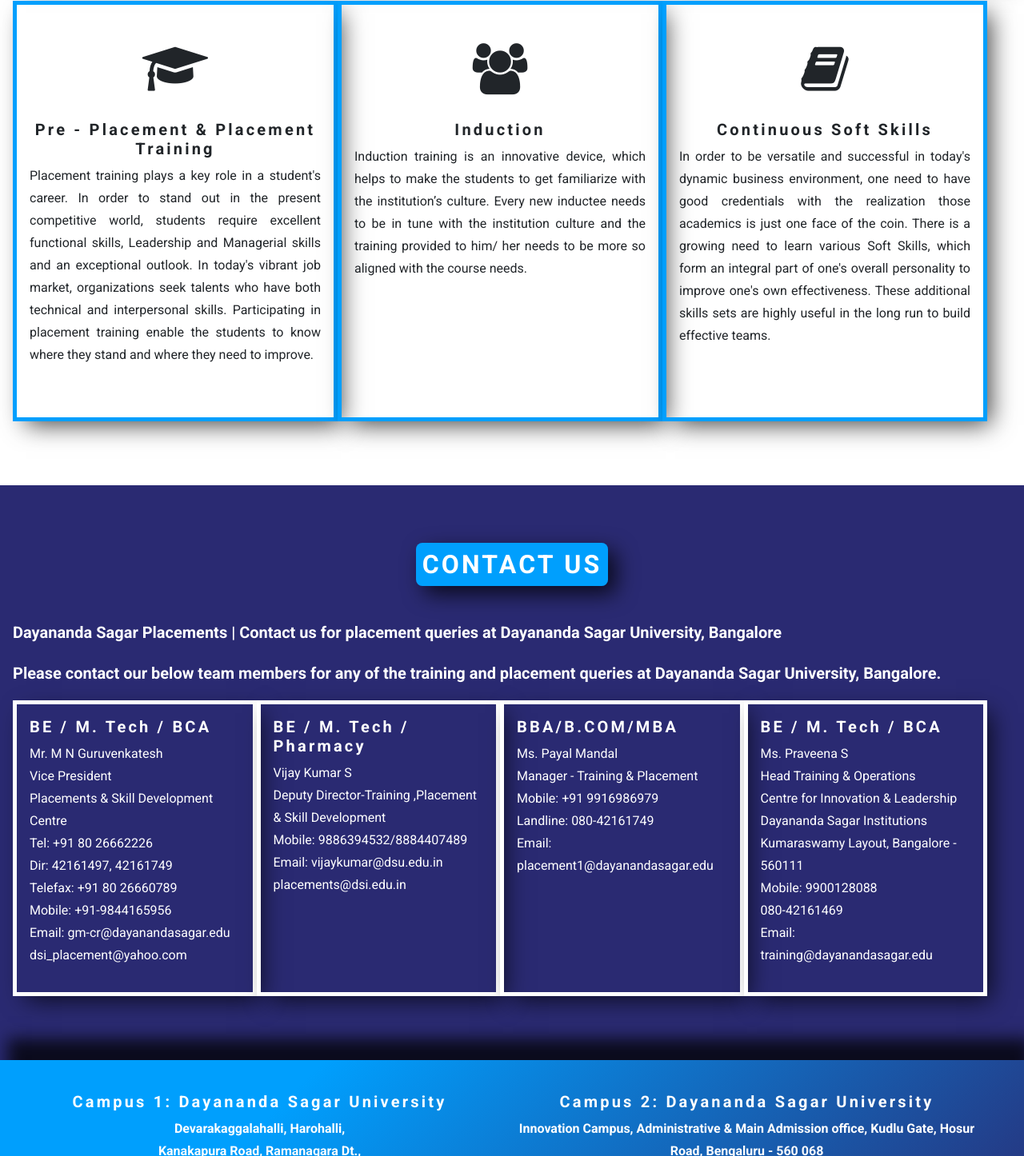
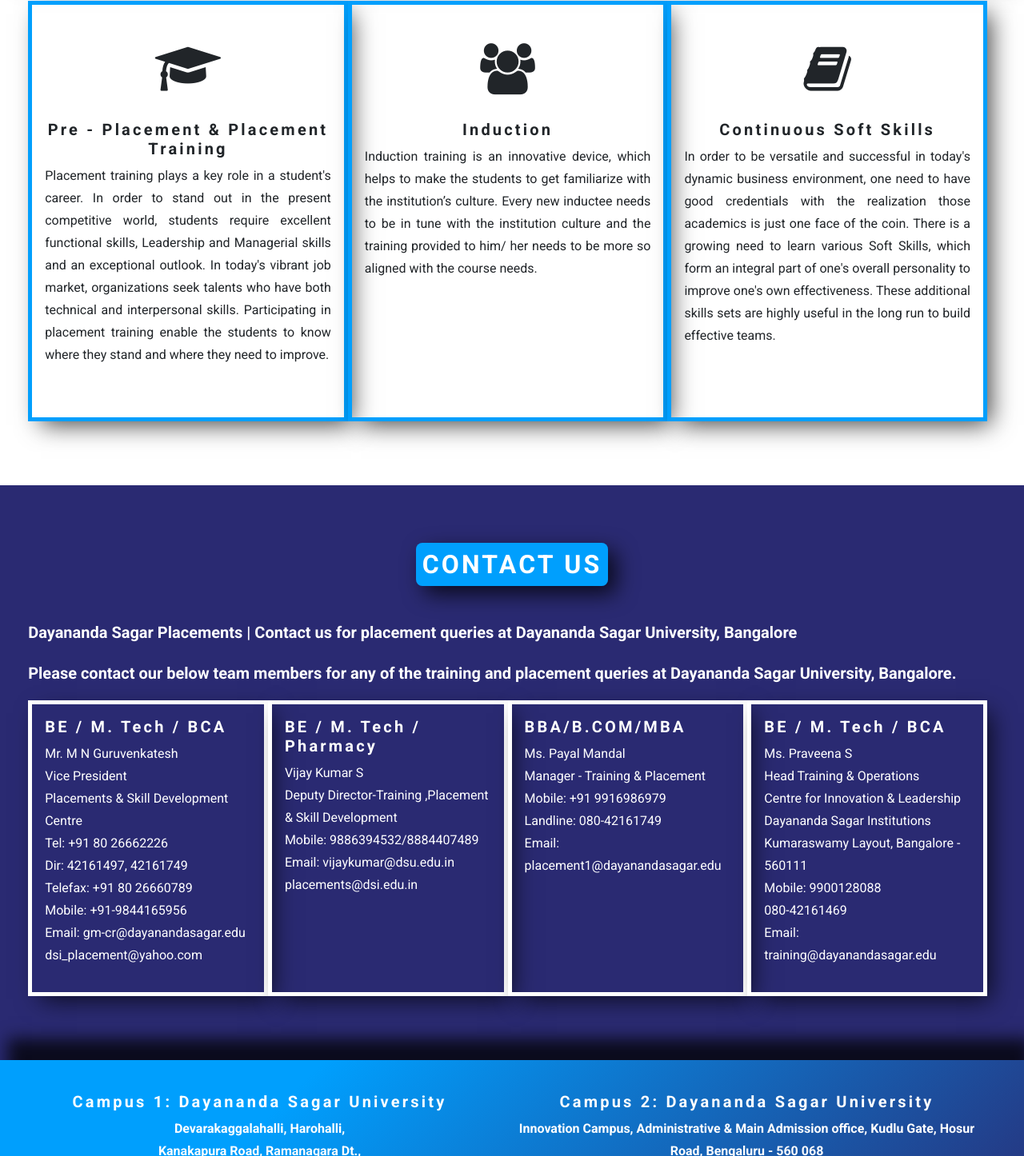
Before and after one commit to gayathri1462/Placement_Website, a plain HTML site: page index.html in a window 1280 px wide. Shown: the part 3741-5187 px from the top of the page at 80% size. Drawn offline with nearby package versions, Linux system fonts and the light colour scheme.

Commit message:
Add files via upload

```diff
--- a/styles.css
+++ b/styles.css
@@ -198,6 +198,7 @@
 
 .cil-container {
     text-align: center;
+    padding-left: 1.2rem;
 }
 
 .ct-icon-boxes .ct-icon-box {
@@ -234,6 +235,10 @@
 .contact-subheading {
     font-size: 1.25rem;
     font-weight: bold;
+}
+
+.contact-container {
+    padding-left: 1.2rem;
 }
 
 .c-icon-boxes .c-icon-box {
```
